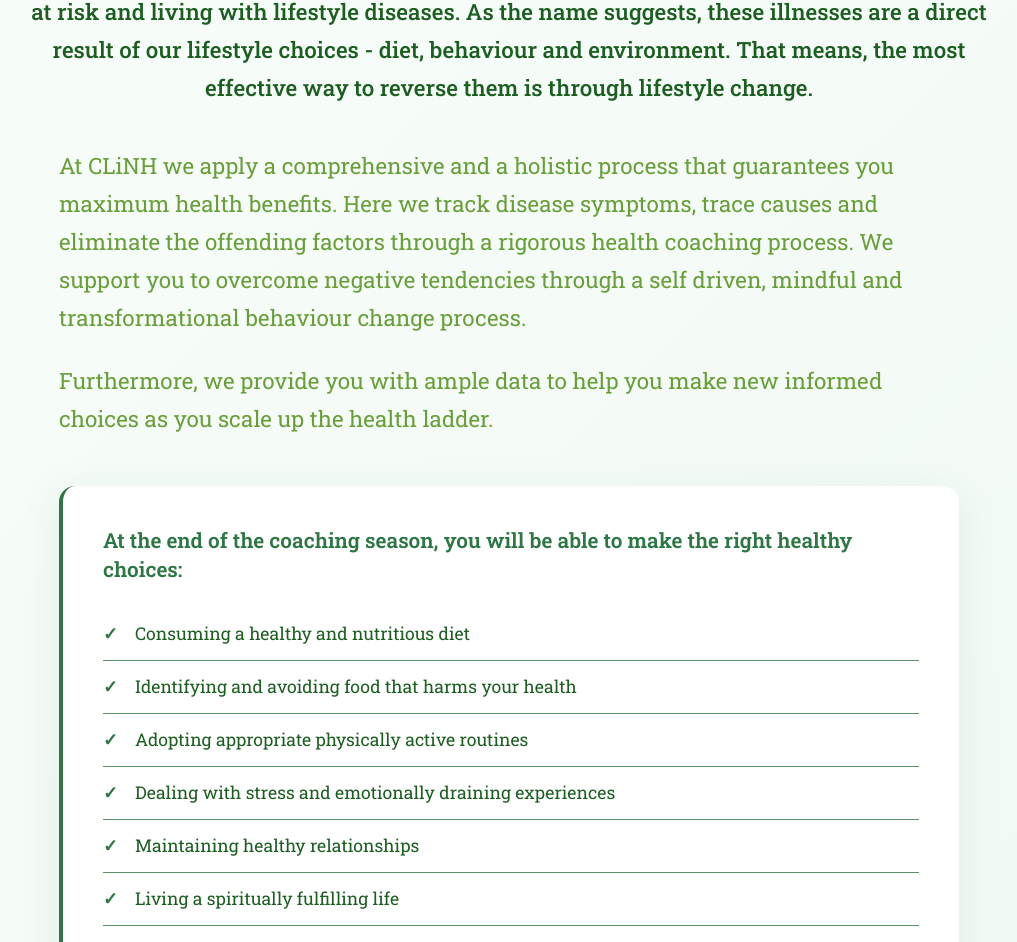
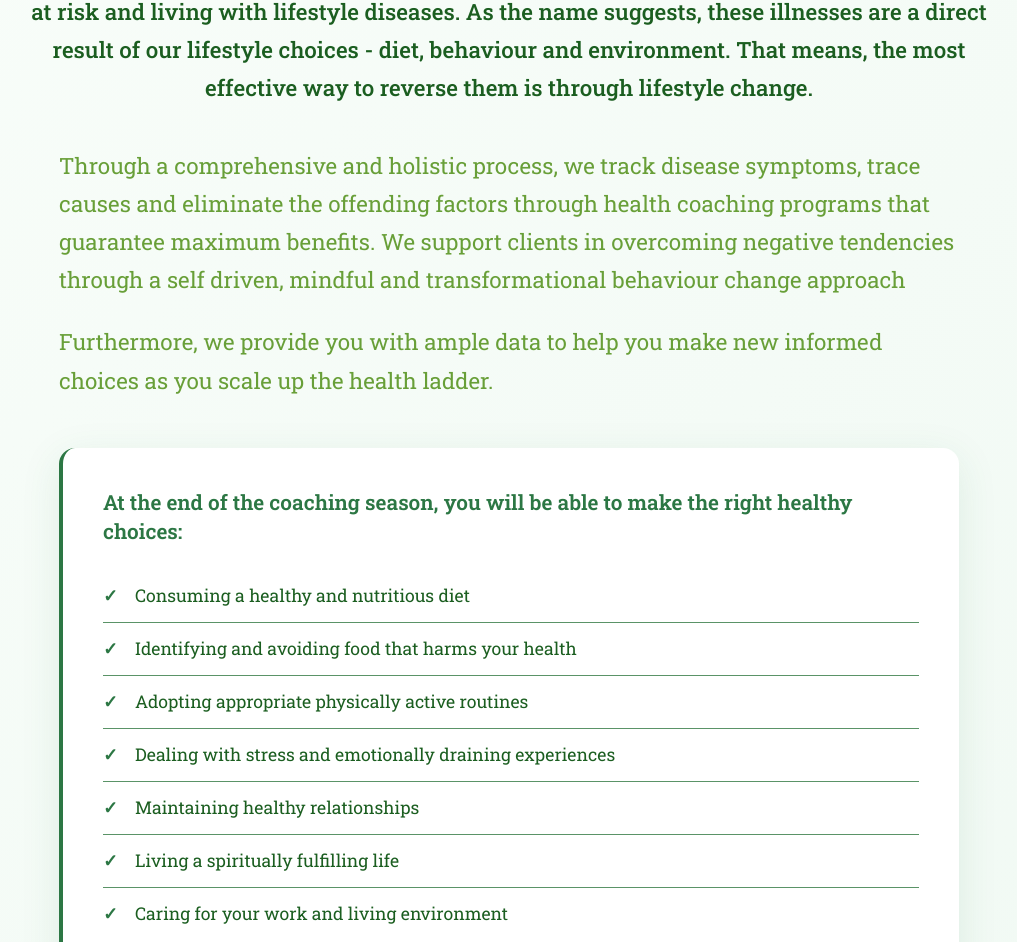
Before and after one commit to mutwiri01/nutricare, a React (Vite) app: page / in a window 1280 px wide. Shown: the part 767-1709 px from the top of the page, without its empty margins (131-1148 px from the left). Built offline with nearby package versions, Linux system fonts and the light colour scheme.

Commit message:
monrre101

```diff
--- a/src/pages/HomePage.jsx
+++ b/src/pages/HomePage.jsx
@@ -96,12 +96,12 @@ const HomePage = () => {
 
             <div className="homepage-lead-description">
               <p>
-                At CLiNH we apply a comprehensive and a holistic process that
-                guarantees you maximum health benefits. Here we track disease
+                Through a comprehensive and holistic process, we track disease
                 symptoms, trace causes and eliminate the offending factors
-                through a rigorous health coaching process. We support you to
-                overcome negative tendencies through a self driven, mindful and
-                transformational behaviour change process.
+                through health coaching programs that guarantee maximum
+                benefits. We support clients in overcoming negative tendencies
+                through a self driven, mindful and transformational behaviour
+                change approach
               </p>
               <p>
                 Furthermore, we provide you with ample data to help you make new
@@ -141,7 +141,8 @@ const HomePage = () => {
                   </span>
                   <div className="homepage-promotional-content">
                     <h3 className="homepage-promotional-title">
-                      <i className="bi bi-gift-fill"></i> FREE Lifestyle Analysis
+                      <i className="bi bi-gift-fill"></i> FREE Lifestyle
+                      Analysis
                     </h3>
                     <p className="homepage-promotional-description">
                       Know how your lifestyle affects your health.
```
